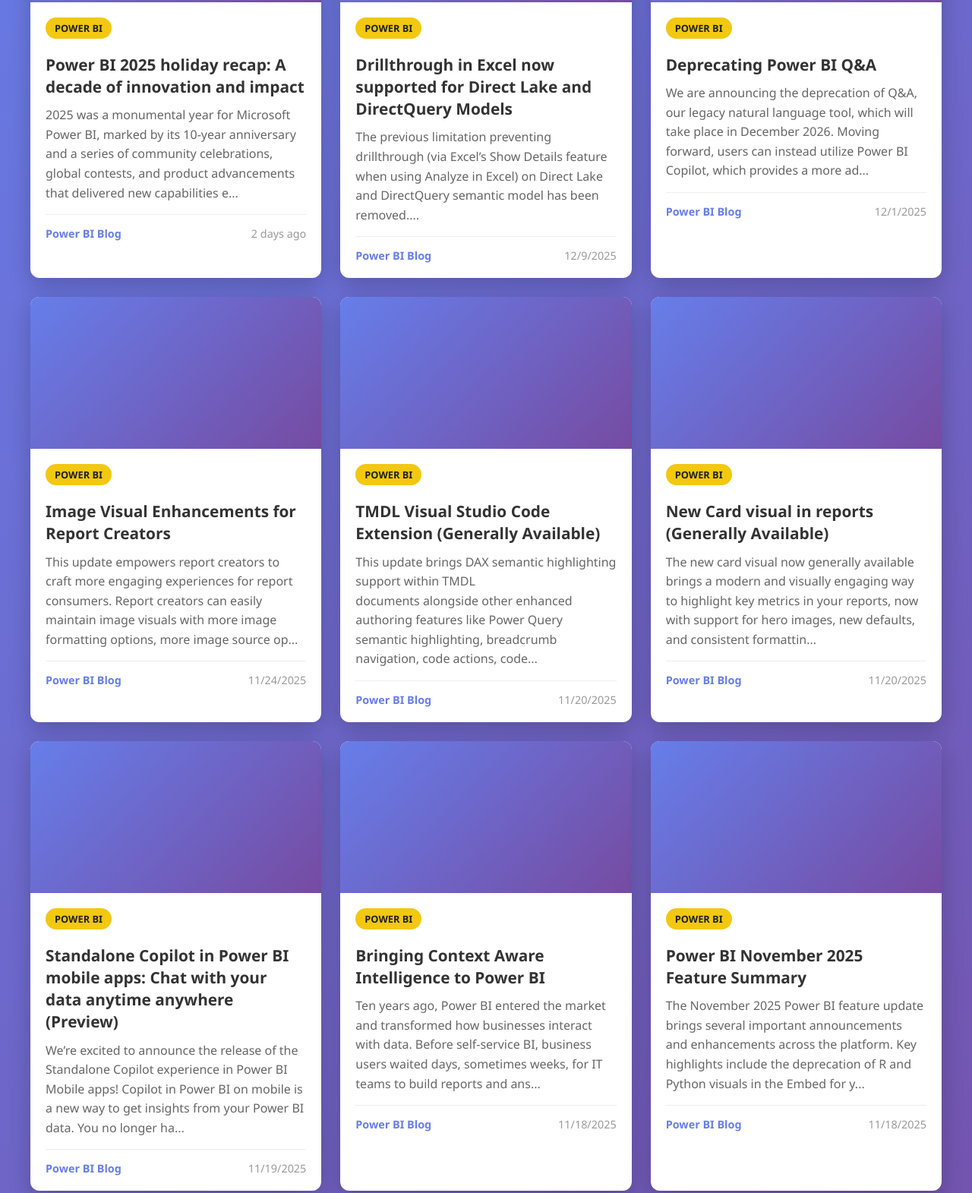
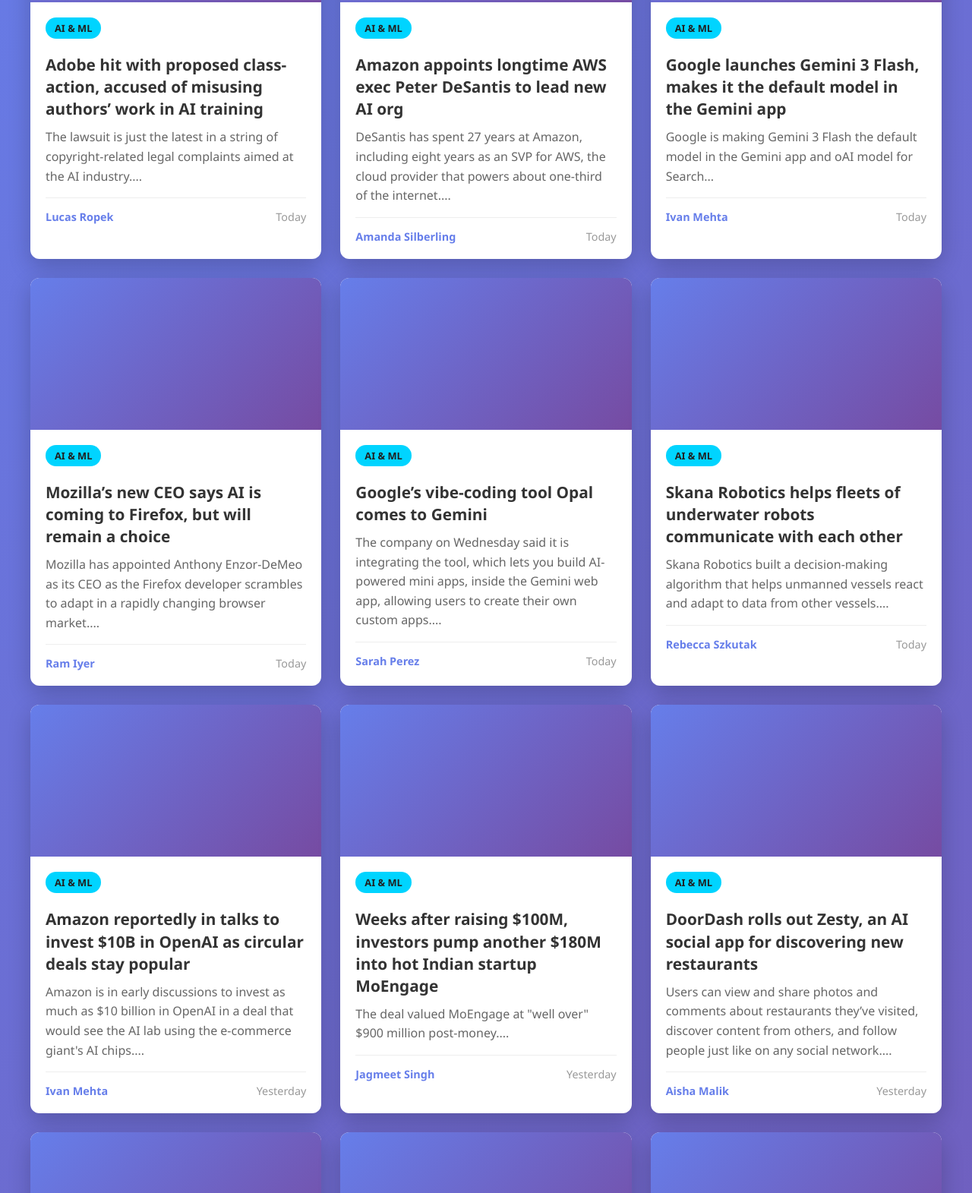
Before and after one commit to Emil-invisiBI/Ai-Bi-News, a plain HTML site: page index.html in a window 1280 px wide. Shown: the part 448-2019 px from the top of the page at 76% size. Drawn offline with Linux system fonts and the light colour scheme.

Commit message:
Auto-update news

```diff
--- a/index.html
+++ b/index.html
@@ -97,93 +97,183 @@
     <script>
         const newsData = [
   {
-    "title": "Power BI 2025 holiday recap: A decade of innovation and impact",
-    "description": "2025 was a monumental year for Microsoft Power BI, marked by its 10-year anniversary and a series of community celebrations, global contests, and product advancements that delivered new capabilities e...",
-    "category": "powerbi",
-    "source": "Power BI Blog",
-    "date": "2025-12-16T09:00:00.000Z",
-    "url": "https://powerbi.microsoft.com/en-us/blog/power-bi-2025-holiday-recap-a-decade-of-innovation-and-impact/",
+    "title": "Adobe hit with proposed class-action, accused of misusing authors’ work in AI training",
+    "description": "The lawsuit is just the latest in a string of copyright-related legal complaints aimed at the AI industry....",
+    "category": "ai",
+    "source": "Lucas Ropek",
+    "date": "2025-12-18T00:44:55.000Z",
+    "url": "https://techcrunch.com/2025/12/17/adobe-hit-with-proposed-class-action-accused-of-misusing-authors-work-in-ai-training/",
     "image": null
   },
   {
-    "title": "Drillthrough in Excel now supported for Direct Lake and DirectQuery Models",
-    "description": "The previous limitation preventing drillthrough (via Excel’s Show Details feature when using Analyze in Excel) on Direct Lake and DirectQuery semantic model has been removed....",
-    "category": "powerbi",
-    "source": "Power BI Blog",
-    "date": "2025-12-09T13:27:42.000Z",
-    "url": "https://powerbi.microsoft.com/en-us/blog/drillthrough-in-excel-now-supported-for-direct-lake-and-directquery-models/",
+    "title": "Amazon appoints longtime AWS exec Peter DeSantis to lead new AI org",
+    "description": "DeSantis has spent 27 years at Amazon, including eight years as an SVP for AWS, the cloud provider that powers about one-third of the internet....",
+    "category": "ai",
+    "source": "Amanda Silberling",
+    "date": "2025-12-17T18:06:29.000Z",
+    "url": "https://techcrunch.com/2025/12/17/amazon-appoints-longtime-aws-exec-peter-desantis-to-lead-new-ai-org/",
     "image": null
   },
   {
-    "title": "Deprecating Power BI Q&amp;A",
-    "description": "We are announcing the deprecation of Q&A, our legacy natural language tool, which will take place in December 2026. Moving forward, users can instead utilize Power BI Copilot, which provides a more ad...",
-    "category": "powerbi",
-    "source": "Power BI Blog",
-    "date": "2025-12-01T10:00:00.000Z",
-    "url": "https://powerbi.microsoft.com/en-us/blog/deprecating-power-bi-qa/",
+    "title": "Google launches Gemini 3 Flash, makes it the default model in the Gemini app",
+    "description": "Google is making Gemini 3 Flash the default model in the Gemini app and oAI model for Search...",
+    "category": "ai",
+    "source": "Ivan Mehta",
+    "date": "2025-12-17T16:00:00.000Z",
+    "url": "https://techcrunch.com/2025/12/17/google-launches-gemini-3-flash-makes-it-the-default-model-in-the-gemini-app/",
     "image": null
   },
   {
-    "title": "Image Visual Enhancements for Report Creators",
-    "description": "This update empowers report creators to craft more engaging experiences for report consumers. Report creators can easily maintain image visuals with more image formatting options, more image source op...",
-    "category": "powerbi",
-    "source": "Power BI Blog",
-    "date": "2025-11-24T10:00:00.000Z",
-    "url": "https://powerbi.microsoft.com/en-us/blog/image-visual-enhancements-for-report-creators/",
+    "title": "Mozilla’s new CEO says AI is coming to Firefox, but will remain a choice",
+    "description": "Mozilla has appointed Anthony Enzor-DeMeo as its CEO as the Firefox developer scrambles to adapt in a rapidly changing browser market....",
+    "category": "ai",
+    "source": "Ram Iyer",
+    "date": "2025-12-17T15:17:52.000Z",
+    "url": "https://techcrunch.com/2025/12/17/mozillas-new-ceo-says-ai-is-coming-to-firefox-but-will-remain-a-choice/",
     "image": null
   },
   {
-    "title": "TMDL Visual Studio Code Extension (Generally Available)",
-    "description": "This update brings DAX semantic highlighting support within TMDL documents alongside other enhanced authoring features like Power Query semantic highlighting, breadcrumb navigation, code actions, code...",
-    "category": "powerbi",
-    "source": "Power BI Blog",
-    "date": "2025-11-20T13:36:00.000Z",
-    "url": "https://powerbi.microsoft.com/en-us/blog/tmdl-visual-studio-code-extension-generally-available/",
+    "title": "Google’s vibe-coding tool Opal comes to Gemini",
+    "description": "The company on Wednesday said it is integrating the tool, which lets you build AI-powered mini apps, inside the Gemini web app, allowing users to create their own custom apps....",
+    "category": "ai",
+    "source": "Sarah Perez",
+    "date": "2025-12-17T15:16:42.000Z",
+    "url": "https://techcrunch.com/2025/12/17/googles-vibe-coding-tool-opal-comes-to-gemini/",
     "image": null
   },
   {
-    "title": "New Card visual in reports (Generally Available)",
-    "description": "The new card visual now generally available brings a modern and visually engaging way to highlight key metrics in your reports, now with support for hero images, new defaults, and consistent formattin...",
-    "category": "powerbi",
-    "source": "Power BI Blog",
-    "date": "2025-11-20T13:00:00.000Z",
-    "url": "https://powerbi.microsoft.com/en-us/blog/deep-dive-into-the-new-card-visual-in-reports-generally-available/",
+    "title": "Skana Robotics helps fleets of underwater robots communicate with each other",
+    "description": "Skana Robotics built a decision-making algorithm that helps unmanned vessels react and adapt to data from other vessels....",
+    "category": "ai",
+    "source": "Rebecca Szkutak",
+    "date": "2025-12-17T14:05:00.000Z",
+    "url": "https://techcrunch.com/2025/12/17/skana-robotics-helps-fleets-of-underwater-robots-communicate-with-each-other/",
     "image": null
   },
   {
-    "title": "Standalone Copilot in Power BI mobile apps: Chat with your data anytime anywhere (Preview)",
-    "description": "We’re excited to announce the release of the Standalone Copilot experience in Power BI Mobile apps! Copilot in Power BI on mobile is a new way to get insights from your Power BI data. You no longer ha...",
-    "category": "powerbi",
-    "source": "Power BI Blog",
-    "date": "2025-11-19T15:19:34.000Z",
-    "url": "https://powerbi.microsoft.com/en-us/blog/standalone-copilot-in-power-bi-mobile-apps-chat-with-your-data-anytime-anywhere-preview/",
+    "title": "Amazon reportedly in talks to invest $10B in OpenAI as circular deals stay popular",
+    "description": "Amazon is in early discussions to invest as much as $10 billion in OpenAI in a deal that would see the AI lab using the e-commerce giant's AI chips....",
+    "category": "ai",
+    "source": "Ivan Mehta",
+    "date": "2025-12-17T12:03:36.000Z",
+    "url": "https://techcrunch.com/2025/12/17/amazon-reportedly-in-talks-to-invest-10b-in-openai-as-circular-deals-stay-popular/",
     "image": null
   },
   {
-    "title": "Bringing Context Aware Intelligence to Power BI",
-    "description": "Ten years ago, Power BI entered the market and transformed how businesses interact with data. Before self-service BI, business users waited days, sometimes weeks, for IT teams to build reports and ans...",
-    "category": "powerbi",
-    "source": "Power BI Blog",
-    "date": "2025-11-18T10:30:00.000Z",
-    "url": "https://powerbi.microsoft.com/en-us/blog/bringing-context-aware-intelligence-to-power-bi/",
+    "title": "Weeks after raising $100M, investors pump another $180M into hot Indian startup MoEngage",
+    "description": "The deal valued MoEngage at \"well over\" $900 million post-money....",
+    "category": "ai",
+    "source": "Jagmeet Singh",
+    "date": "2025-12-17T05:20:00.000Z",
+    "url": "https://techcrunch.com/2025/12/16/weeks-after-raising-100m-investors-pump-another-180m-into-hot-indian-startup-moengage/",
     "image": null
   },
   {
-    "title": "Power BI November 2025 Feature Summary",
-    "description": "The November 2025 Power BI feature update brings several important announcements and enhancements across the platform. Key highlights include the deprecation of R and Python visuals in the Embed for y...",
-    "category": "powerbi",
-    "source": "Power BI Blog",
-    "date": "2025-11-18T09:00:00.000Z",
-    "url": "https://powerbi.microsoft.com/en-us/blog/power-bi-november-2025-feature-summary/",
+    "title": "DoorDash rolls out Zesty, an AI social app for discovering new restaurants",
+    "description": "Users can view and share photos and comments about restaurants they’ve visited, discover content from others, and follow people just like on any social network....",
+    "category": "ai",
+    "source": "Aisha Malik",
+    "date": "2025-12-16T18:48:43.000Z",
+    "url": "https://techcrunch.com/2025/12/16/doordash-rolls-out-zesty-an-ai-social-app-for-discovering-new-restaurants/",
     "image": null
   },
   {
-    "title": "PBIR will become the default Power BI Report Format &#8211; Get Ready for the Transition",
-    "description": "Starting in January 2026, all new reports created in both Power BI Service and Desktop will use the PBIR format by default, and existing reports will be automatically converted to PBIR when edited and...",
-    "category": "powerbi",
-    "source": "Power BI Blog",
-    "date": "2025-11-17T08:00:00.000Z",
-    "url": "https://powerbi.microsoft.com/en-us/blog/pbir-will-become-the-default-power-bi-report-format-get-ready-for-the-transition/",
+    "title": "Meta’s AI glasses can now help you hear conversations better",
+    "description": "Conversation focus uses the AI glasses' open-ear speakers to amplify the voice of the person you're talking to, says Meta....",
+    "category": "ai",
+    "source": "Sarah Perez",
+    "date": "2025-12-16T18:30:55.000Z",
+    "url": "https://techcrunch.com/2025/12/16/metas-ai-glasses-can-now-help-you-hear-conversations-better/",
+    "image": null
+  },
+  {
+    "title": "OpenAI continues on its ‘code red’ warpath with new image generation model",
+    "description": "OpenAI rolls out GPT Image 1.5 for ChatGPT, promising 4x faster generation, better instruction-following, and precise edits. The launch  escalates its rivalry with Google Gemini....",
+    "category": "ai",
+    "source": "Rebecca Bellan",
+    "date": "2025-12-16T18:22:50.000Z",
+    "url": "https://techcrunch.com/2025/12/16/openai-continues-on-its-code-red-warpath-with-new-image-generation-model/",
+    "image": null
+  },
+  {
+    "title": "Uber Eats alum lands $14M seed from a16z to fix WhatsApp chaos for LatAm’s doctors",
+    "description": "Leona Health built an AI co-pilot to manage the flood of patient messages Latin American doctors receive on WhatsApp....",
+    "category": "ai",
+    "source": "Marina Temkin",
+    "date": "2025-12-16T18:11:58.000Z",
+    "url": "https://techcrunch.com/2025/12/16/uber-eats-alum-lands-14m-seed-from-a16z-to-fix-whatsapp-chaos-for-latams-doctors/",
+    "image": null
+  },
+  {
+    "title": "Google tests an email-based productivity assistant",
+    "description": "Google's new email-based assistant will be available to AI Pro and Ultra plan users over the age of 18 in North America....",
+    "category": "ai",
+    "source": "Ivan Mehta",
+    "date": "2025-12-16T18:00:00.000Z",
+    "url": "https://techcrunch.com/2025/12/16/google-tests-an-email-based-productivity-assistant/",
+    "image": null
+  },
+  {
+    "title": "Databricks raises $4B at $134B valuation as its AI business heats up",
+    "description": "The data intelligence company has just raised more than $4 billion in a Series L funding round at a $134 billion valuation — up 34% from the $100 billion valuation that it achieved just three months a...",
+    "category": "ai",
+    "source": "Ram Iyer",
+    "date": "2025-12-16T14:39:20.000Z",
+    "url": "https://techcrunch.com/2025/12/16/databricks-raises-4b-at-134b-valuation-as-its-ai-business-heats-up/",
+    "image": null
+  },
+  {
+    "title": "Adobe Firefly now supports prompt-based video editing, adds more third-party models",
+    "description": "Adobe is updating its AI video-generation app, Firefly, with a new video editor that supports precise prompt-based edits, as well as adding new third-party models for image and video generation, inclu...",
+    "category": "ai",
+    "source": "Ivan Mehta",
+    "date": "2025-12-16T14:00:00.000Z",
+    "url": "https://techcrunch.com/2025/12/16/adobe-firefly-now-supports-prompt-based-video-editing-adds-more-third-party-models/",
+    "image": null
+  },
+  {
+    "title": "Everbloom built an AI to turn chicken feathers into cashmere",
+    "description": "Everbloom has also developed a chemical process to transform waste fibers and feathers into upcycled materials that resemble everything from polyester to cashmere....",
+    "category": "ai",
+    "source": "Tim De Chant",
+    "date": "2025-12-16T12:00:00.000Z",
+    "url": "https://techcrunch.com/2025/12/16/everbloom-built-an-ai-to-turn-chicken-feathers-into-cashmere/",
+    "image": null
+  },
+  {
+    "title": "VCs discuss why most consumer AI startups still lack staying power",
+    "description": "The next consumer tech revolution may require an introduction of a new personal device....",
+    "category": "ai",
+    "source": "Marina Temkin",
+    "date": "2025-12-16T00:22:07.000Z",
+    "url": "https://techcrunch.com/2025/12/15/vcs-discuss-why-most-consumer-ai-startups-still-lack-staying-power/",
+    "image": null
+  },
+  {
+    "title": "OpenAI-backed biotech firm Chai Discovery raises $130M Series B at $1.3B valuation",
+    "description": "Chai is building foundation models for drug discovery, specifically to predict interactions between  molecules so they could be reprogramed for cures....",
+    "category": "ai",
+    "source": "Lucas Ropek",
+    "date": "2025-12-15T23:41:26.000Z",
+    "url": "https://techcrunch.com/2025/12/15/openai-backed-biotech-firm-chai-discovery-raises-130m-series-b-at-1-3b-valuation/",
+    "image": null
+  },
+  {
+    "title": "Disney’s OpenAI deal is exclusive for just one year — then it’s open season",
+    "description": "After the one year is up, Disney is free to sign similar deals with other AI companies....",
+    "category": "ai",
+    "source": "Aisha Malik",
+    "date": "2025-12-15T22:17:36.000Z",
+    "url": "https://techcrunch.com/2025/12/15/disneys-openai-deal-is-exclusive-for-just-one-year-then-its-open-season/",
+    "image": null
+  },
+  {
+    "title": "Nvidia bulks up open source offerings with an acquisition and new open AI models ",
+    "description": "Nvidia acquired SchedMD, the lead developer of Slurm, and launched the Nemotron 3 family of open source AI models....",
+    "category": "ai",
+    "source": "Rebecca Szkutak",
+    "date": "2025-12-15T22:00:57.000Z",
+    "url": "https://techcrunch.com/2025/12/15/nvidia-bulks-up-open-source-offerings-with-an-acquisition-and-new-open-ai-models/",
     "image": null
   }
 ];
```
